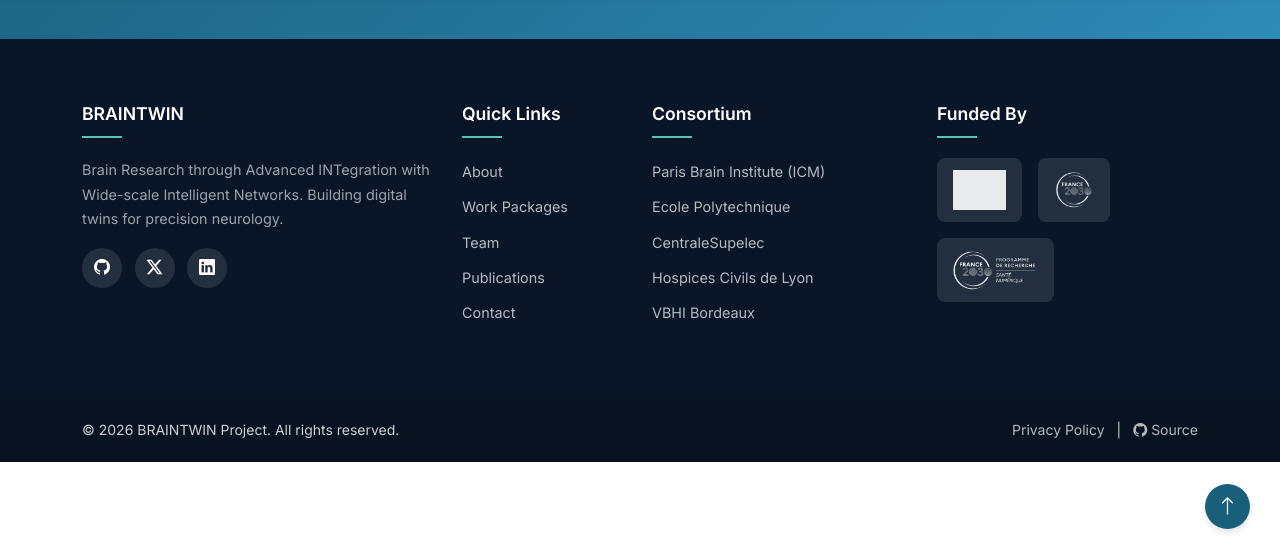
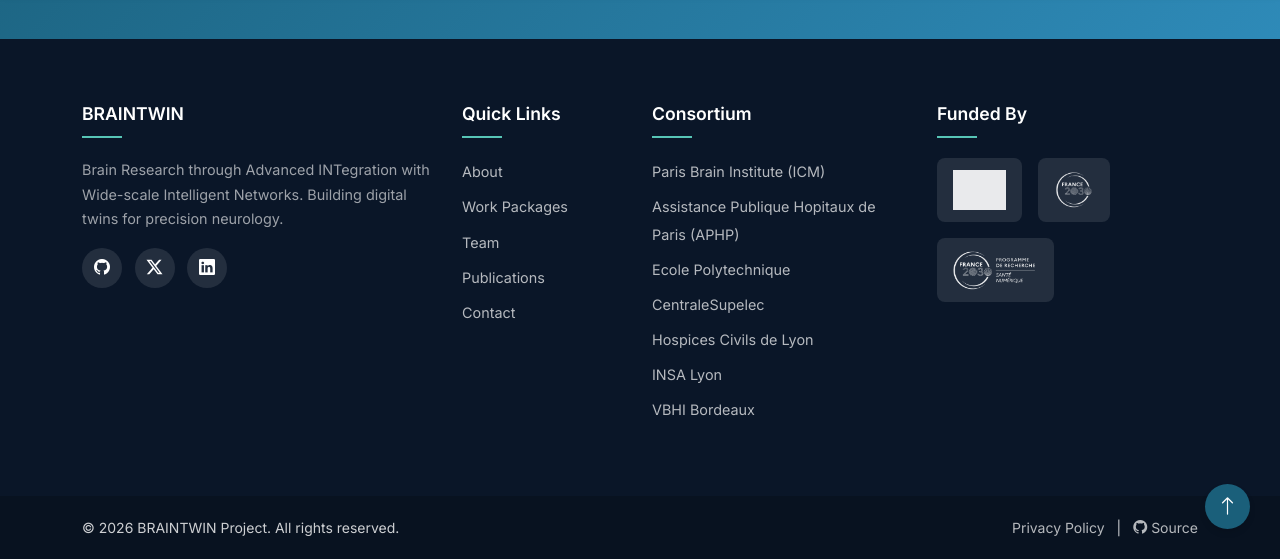
Before and after one commit to braintwin2026/BRAINTWIN, a Jekyll site: the page built from index.html, in a window 1280 px wide and 900 px high, scrolled down 4790 px, cut to the strip 341-900 px from the top of the window. Built offline with Jekyll 4.4.1, drawn with Linux system fonts in a browser that asks for light colours; grey boxes are pictures that could not be loaded.

Commit message:
Update footer.html

```diff
--- a/_includes/footer.html
+++ b/_includes/footer.html
@@ -42,9 +42,11 @@
             <h5 class="widget-title">Consortium</h5>
             <ul class="footer-links">
               <li><a href="https://institutducerveau-icm.org" target="_blank" rel="noopener">Paris Brain Institute (ICM)</a></li>
+              <li><a href="https://www.aphp.fr/" target="_blank" rel="noopener">Assistance Publique Hopitaux de Paris (APHP)</a></li>
               <li><a href="https://www.polytechnique.edu" target="_blank" rel="noopener">Ecole Polytechnique</a></li>
               <li><a href="https://www.centralesupelec.fr" target="_blank" rel="noopener">CentraleSupelec</a></li>
               <li><a href="https://www.chu-lyon.fr" target="_blank" rel="noopener">Hospices Civils de Lyon</a></li>
+              <li><a href="https://www.creatis.insa-lyon.fr/site/fr" target="_blank" rel="noopener">INSA Lyon</a></li>
               <li><a href="https://vbhi-institute.org" target="_blank" rel="noopener">VBHI Bordeaux</a></li>
             </ul>
           </div>
```
